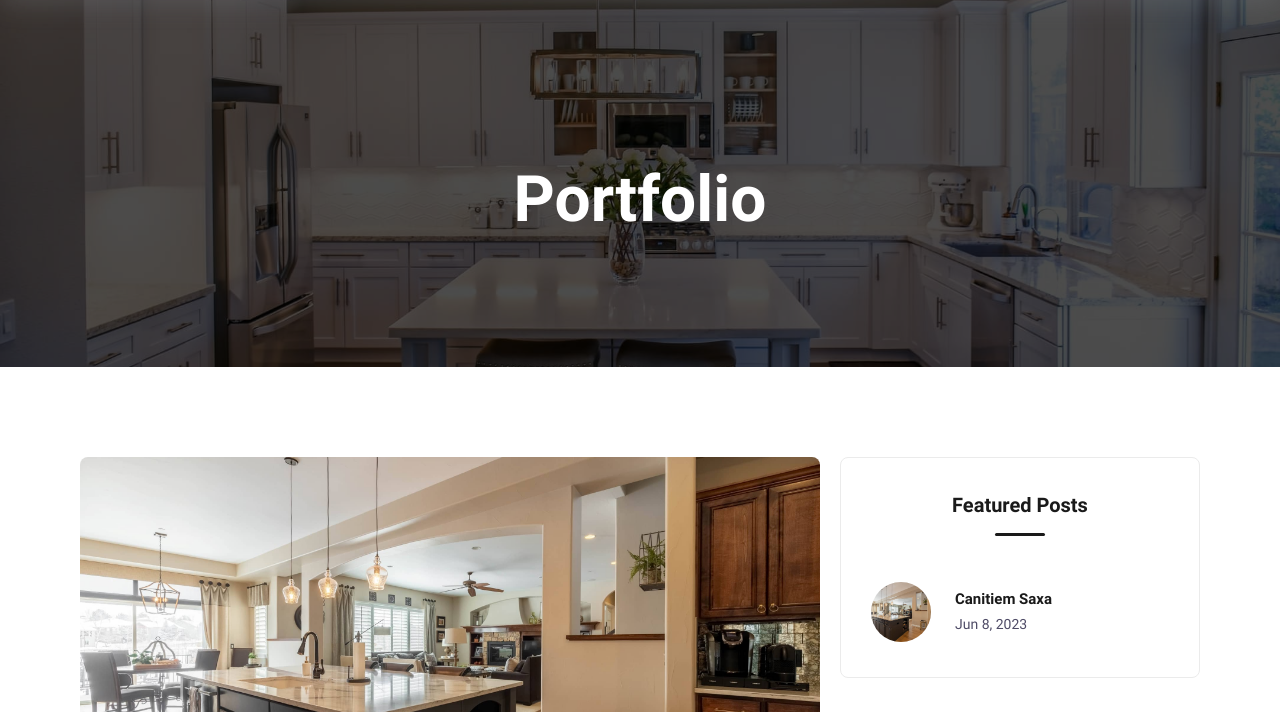
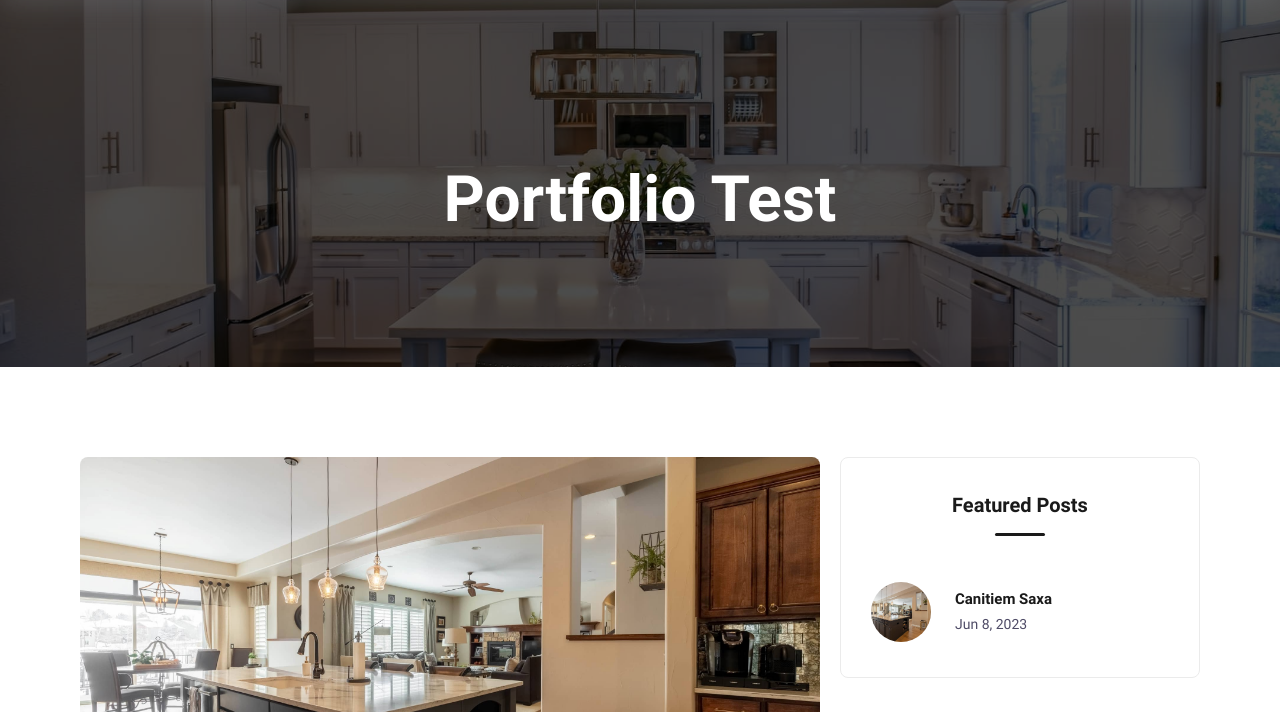
Before and after one commit to JakeOlsenDesign/jodportfolio, an Eleventy site: page src/content/pages/portfolio.html in a window 1280 px wide. Shown: the part 88-800 px from the top of the page. Built offline with nearby package versions, Linux system fonts and the light colour scheme; Eleventy itself is replaced by a stand-in of ours; files that its build step writes are made by us from their sources.

Commit message:
Update portfolio.html

```diff
--- a/src/content/pages/portfolio.html
+++ b/src/content/pages/portfolio.html
@@ -20,7 +20,7 @@ eleventyNavigation:
     <!-- ============================================ -->
 
     <section id="int-hero">
-        <h1 id="home-h">Portfolio</h1>
+        <h1 id="home-h">Portfolio Test</h1>
         <picture>
             <source media="(max-width: 600px)" srcset="/assets/images/cabinets2-m.jpg">
             <source media="(min-width: 601px)" srcset="/assets/images/cabinets2.jpg">
```
